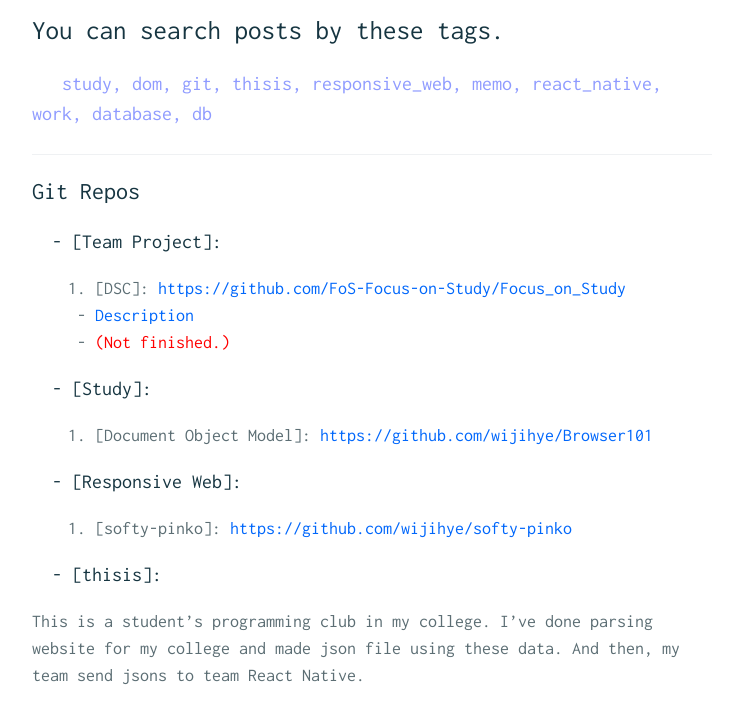
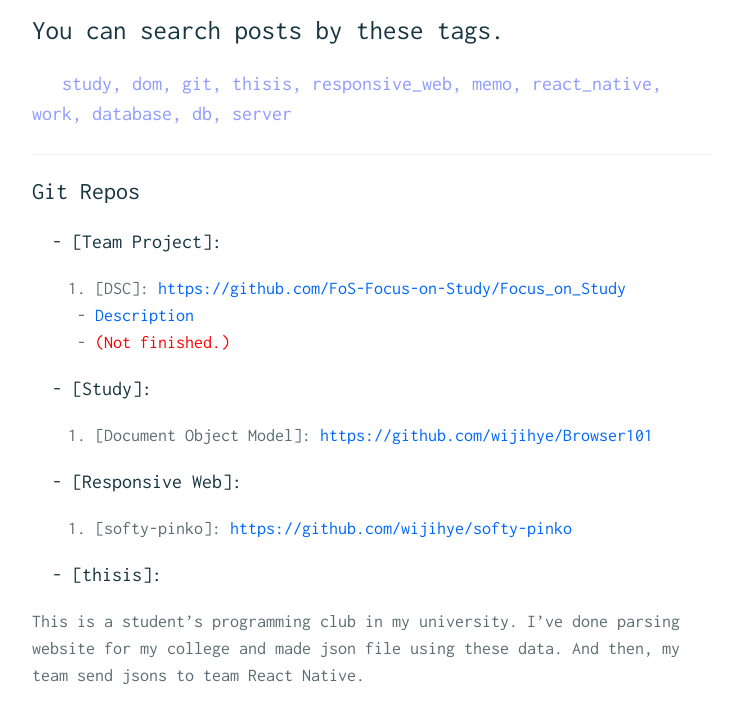
Before and after one commit to wijihye/wijihye.github.io, a Jekyll site: the page built from _pages/list.md, in a window 1280 px wide. Shown: the part 269-981 px from the top of the page, without its empty margins (268-1011 px from the left). Built offline with Jekyll 4.4.1, drawn with Linux system fonts in a browser that asks for light colours.

Commit message:
modify about & record list tab

```diff
--- a/_pages/list.md
+++ b/_pages/list.md
@@ -6,7 +6,7 @@ permalink: /list/
 
 # You can search posts by these tags.
 
-### &nbsp;&nbsp; <span style="color:#8f9bff">study, dom, git, thisis, responsive_web, memo, react_native, work, database, db</span>
+### &nbsp;&nbsp; <span style="color:#8f9bff">study, dom, git, thisis, responsive_web, memo, react_native, work, database, db, server</span>
 
 ---
 
@@ -28,7 +28,7 @@ permalink: /list/
 
 ### &nbsp; - [thisis]:
 
-This is a student's programming club in my college.
+This is a student's programming club in my university.
 I've done parsing website for my college and made json file using these data. And then, my team send jsons to team React Native.
 
 &nbsp;&nbsp;&nbsp;&nbsp; **I've been doing mentor at this club.**
```
